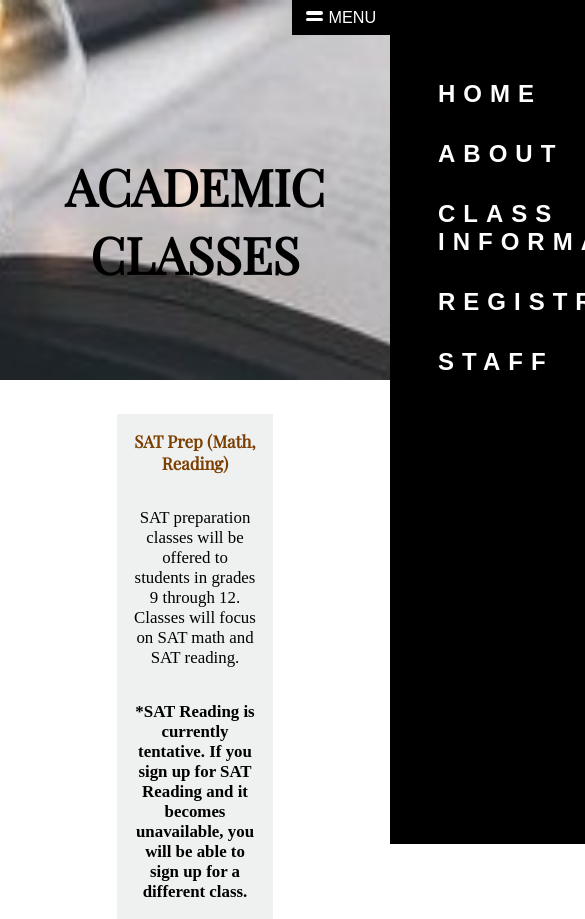
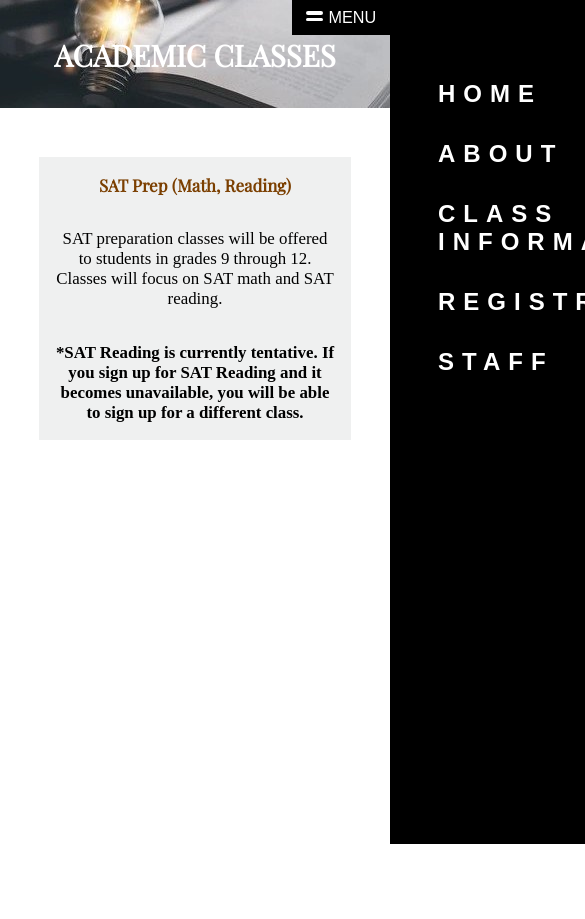
Before and after one commit to jmpark2001/SummitSchool, a React (Create React App) app: page /academic in a window 390 px wide. Shown: the top 919 px of the page, 585 px wide, since content can reach past the window. After the commit the page ends 844 px from the top, so only its background shows below. Built offline with nearby package versions, Linux system fonts and the light colour scheme; no server answers; a web font is replaced by a local one.

Commit message:
Class info pages are responsive

```diff
--- a/src/css/styles.css
+++ b/src/css/styles.css
@@ -586,33 +586,20 @@ input[type="checkbox"] {
     height: 20vh;
 }
 
-.differentClasses {
-    display: flex;
-    flex-direction: column;
-    align-items: center;
-    width: 100%;
-    margin-top: 4vh;
-}
 
 .classesBanner {
     position: relative;
     display: flex;
     justify-content: center;
-    height: 45vh;
+    align-items: center;
     z-index: -1;
+    overflow: hidden;
 }
 
 .classesBanners {
     flex-shrink: 0;
     min-width: 100%;
     min-height: 100%;
-}
-
-.biblicalInfoDiv {
-    display: flex;
-    flex-direction: column;
-    margin-top: 1vh;
-    width: 100%;
 }
 
 .biblicalInfoClasses {
@@ -635,6 +622,18 @@ input[type="checkbox"] {
     margin-right: 0;
 }
 
+@media (max-width: 768px) {
+    .biblicalInfoClasses {
+        flex-direction: column;
+        row-gap: 1rem;
+    }
+
+    .biblicalInfoClasses li {
+        width: 100%;
+        margin: 0;
+    }
+}
+
 .biblicalInfoClassesList {
     display: flex;
     flex-direction: column;
@@ -652,6 +651,16 @@ input[type="checkbox"] {
     font-family: "GlacialIndifferenceRegular", "serif";
 }
 
+.differentClasses {
+    display: flex;
+    flex-direction: row;
+    justify-content: center;
+    align-items: stretch;
+    column-gap: 1rem;
+    width: 100%;
+    margin-top: clamp(2rem, 1.5091rem + 2.1818vw, 5rem);
+}
+
 .otherInfoDiv {
     display: flex;
     flex-direction: column;
@@ -663,6 +672,20 @@ input[type="checkbox"] {
 .otherInfoDiv p {
     font-size: 2vh;
     margin: 2vh;
+}
+
+
+@media (max-width: 768px) {
+    .differentClasses {
+        flex-direction: column;
+        align-items: stretch;
+        row-gap: 1rem;
+    }
+
+    .otherInfoDiv {
+        width: 80%;
+        margin: 1rem auto;
+    }
 }
 
 .kindergartenInfoDiv {
@@ -680,7 +703,6 @@ input[type="checkbox"] {
     vertical-align: middle;
     line-height: 30vh;
 }
-
 
 .burgerMenu {
     display: flex;
--- a/src/pages/Academic.js
+++ b/src/pages/Academic.js
@@ -5,7 +5,7 @@ export default function Academic() {
         <div className="playfair" style={{display: "flex", flexDirection: "column", justifyContent: "center"}}>
             <div className="classesBanner">
                 <img src={academic} className="classesBanners" alt=""></img>
-                <p style={{position:"absolute", margin: "0", top: "40%", color: "black", fontWeight: "900", fontSize: "6vh"}}>ACADEMIC CLASSES</p>
+                <p style={{position:"absolute", margin: "0", color: "white", fontWeight: "900", fontSize: "clamp(1.8rem, 1.2109rem + 2.6182vw, 5.4rem)"}}>ACADEMIC CLASSES</p>
             </div>
             <div className="differentClasses">
                 <div className="otherInfoDiv">
--- a/src/pages/Biblical.js
+++ b/src/pages/Biblical.js
@@ -5,10 +5,9 @@ export default function Biblical() {
         <div className="playfair" style={{display: "flex", flexDirection: "column", justifyContent: "center"}}>
             <div className="classesBanner">
                 <img src={biblical} className="classesBanners" alt=""></img>
-                <p style={{position:"absolute", margin: "0", top: "40%", color: "black", fontWeight: "900", fontSize: "6vh"}}>BIBLICAL CLASSES</p>
+                <p style={{position:"absolute", margin: "0", color: "black", fontWeight: "900", fontSize: "clamp(1.8rem, 1.2109rem + 2.6182vw, 5.4rem)"}}>BIBLICAL CLASSES</p>
             </div>
             <div className="differentClasses">
-                <div className="biblicalInfoDiv">
                 <ul className="biblicalInfoClasses">
                     <li>
                         <div className="biblicalInfoClassesList">
@@ -43,6 +42,5 @@ export default function Biblical() {
                 </ul>
             </div>
         </div>
-        </div>
     )
 }
--- a/src/pages/Instrument.js
+++ b/src/pages/Instrument.js
@@ -5,7 +5,7 @@ export default function Instrument() {
         <div className="playfair" style={{display: "flex", flexDirection: "column", justifyContent: "center"}}>
             <div className="classesBanner">
                 <img src={instrument} className="classesBanners" alt=""></img>
-                <p style={{position:"absolute", margin: "0", top: "40%", color: "white", fontWeight: "900", fontSize: "6vh"}}>INSTRUMENT CLASSES</p>
+                <p style={{position:"absolute", margin: "0", color: "white", fontWeight: "900", fontSize: "clamp(1.8rem, 1.2109rem + 2.6182vw, 5.4rem)"}}>INSTRUMENT CLASSES</p>
             </div>
             <div className="differentClasses">
                 <div className="otherInfoDiv">
--- a/src/pages/Kindergarten.js
+++ b/src/pages/Kindergarten.js
@@ -5,7 +5,7 @@ export default function Kindergarten() {
         <div className="playfair" style={{display: "flex", flexDirection: "column", justifyContent: "center"}}>
             <div className="classesBanner">
                 <img src={kindergarten} className="classesBanners" alt=""></img>
-                <p style={{position:"absolute", margin: "0", top: "40%", color: "black", fontWeight: "900", fontSize: "6vh"}}>PRE-K/KINDERGARTEN CLASSES</p>
+                <p style={{position:"absolute", margin: "0", color: "black", fontWeight: "900", fontSize: "clamp(1.8rem, 1.2109rem + 2.6182vw, 5.4rem)"}}>PRE-K/KINDERGARTEN CLASSES</p>
             </div>
             <div className="differentClasses">
                 <div className="otherInfoDiv">
--- a/src/pages/Language.js
+++ b/src/pages/Language.js
@@ -5,10 +5,10 @@ export default function Language() {
         <div className="playfair" style={{display: "flex", flexDirection: "column", justifyContent: "center"}}>
             <div className="classesBanner">
                 <img src={language} className="classesBanners" alt=""></img>
-                <p style={{position:"absolute", margin: "0", top: "40%", color: "black", fontWeight: "900", fontSize: "6vh"}}>LANGUAGE CLASSES</p>
+                <p style={{position:"absolute", margin: "0", color: "black", fontWeight: "900", fontSize: "clamp(1.8rem, 1.2109rem + 2.6182vw, 5.4rem)"}}>LANGUAGE CLASSES</p>
             </div>
-            <div className="differentClasses" style={{flexDirection: "row", justifyContent: "center", alignItems: "stretch"}}>
-                <div className="otherInfoDiv" style={{marginRight: "7%"}}>
+            <div className="differentClasses">
+                <div className="otherInfoDiv">
                     <p className="classesInfoTitle">K-12 (Korean, English, Chinese, Japanese, Spanish)</p>
                     <p className="glacial">
                         Language classes are provided for students from grades 1 through 12. Students will learn grammar and vocabulary, practice what they learn,
--- a/src/pages/PE.js
+++ b/src/pages/PE.js
@@ -5,10 +5,10 @@ export default function PE() {
         <div className="playfair" style={{display: "flex", flexDirection: "column", justifyContent: "center"}}>
             <div className="classesBanner">
                 <img src={pe} className="classesBanners" alt=""></img>
-                <p style={{position:"absolute", margin: "0", top: "40%", color: "white", fontWeight: "900", fontSize: "6vh"}}>PHYSICAL EDUCATION CLASSES</p>
+                <p style={{position:"absolute", margin: "0", color: "white", fontWeight: "900", fontSize: "clamp(1.8rem, 1.2109rem + 2.6182vw, 5.4rem)"}}>PHYSICAL EDUCATION CLASSES</p>
             </div>
-            <div className="differentClasses" style={{flexDirection: "row", justifyContent: "center", alignItems: "stretch"}}>
-                <div className="otherInfoDiv" style={{marginRight: "7%"}}>
+            <div className="differentClasses">
+                <div className="otherInfoDiv">
                     <p className="classesInfoTitle">Basketball</p>
                     <p className="glacial">
                         Basketball class will allow students to learn the basics of basketball while getting exercise outside.
```
Lines whose indentation alone changed are shown as unchanged.
